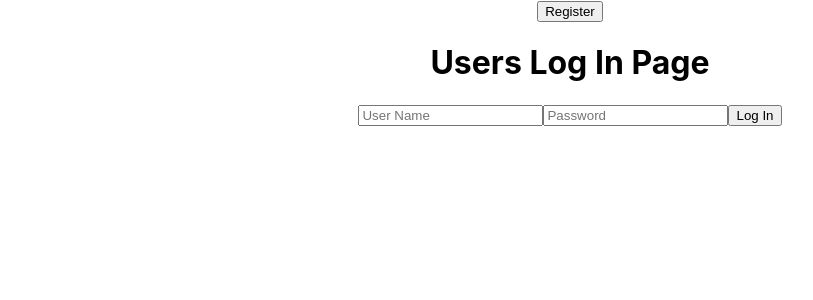
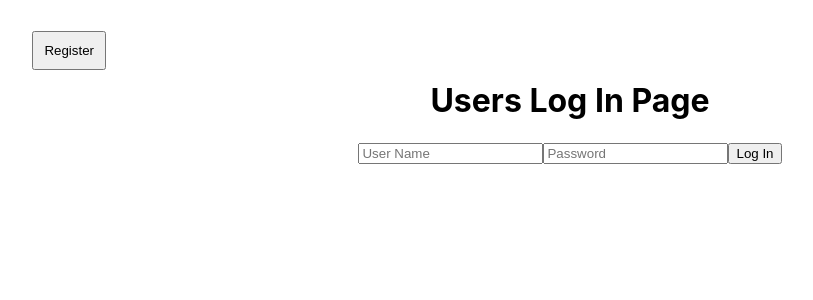
Before and after one commit to aaronw4/node-auth-react, a React (Create React App) app in the folder users/: page / in a window 1280 px wide. Shown: the top 300 px of the page, without its empty margins (70-883 px from the left). Built offline with nearby package versions, Linux system fonts and the light colour scheme.

Commit message:
Added CSS to button and title

```diff
--- a/users/src/App.css
+++ b/users/src/App.css
@@ -1,3 +1,12 @@
 .App {
   text-align: center;
 }
+.buttonLink {
+  float: left;
+  margin-left: 8%;
+  margin-top: 10px;
+  padding: 10px;
+}
+.pageTitle {
+  padding-top: 60px;
+}
--- a/users/src/components/login.js
+++ b/users/src/components/login.js
@@ -42,10 +42,10 @@ class Login extends React.Component {
         return (
             <div>
                 <Link to='./register'>
-                    <button>Register</button>
+                    <button className='buttonLink'>Register</button>
                 </Link>
 
-                <h1 className='loginTitle'>Users Log In Page</h1>
+                <h1 className='pageTitle'>Users Log In Page</h1>
 
                 <form onSubmit={this.login}>
                     <input
--- a/users/src/components/register.js
+++ b/users/src/components/register.js
@@ -30,9 +30,9 @@ export class Register extends React.Component {
         return (
             <div>
                 <Link to='/'>
-                    <button>Home</button>
+                    <button className='buttonLink'>Home</button>
                 </Link>
-                <h1>Register Page</h1>
+                <h1 className='pageTitle'>Register Page</h1>
                 <form onSubmit={this.register}>
                     <input
                         type='text'
--- a/users/src/components/users.js
+++ b/users/src/components/users.js
@@ -21,7 +21,7 @@ function Users() {
 
     return (
         <div>
-            <h1 className='usersTitle'>Users Page</h1>
+            <h1 className='pageTitle'>Users Page</h1>
             {users.map(user => (
                 <div className='userList' key={user.id}>
                     <p>User: {user.userName}</p>
```
